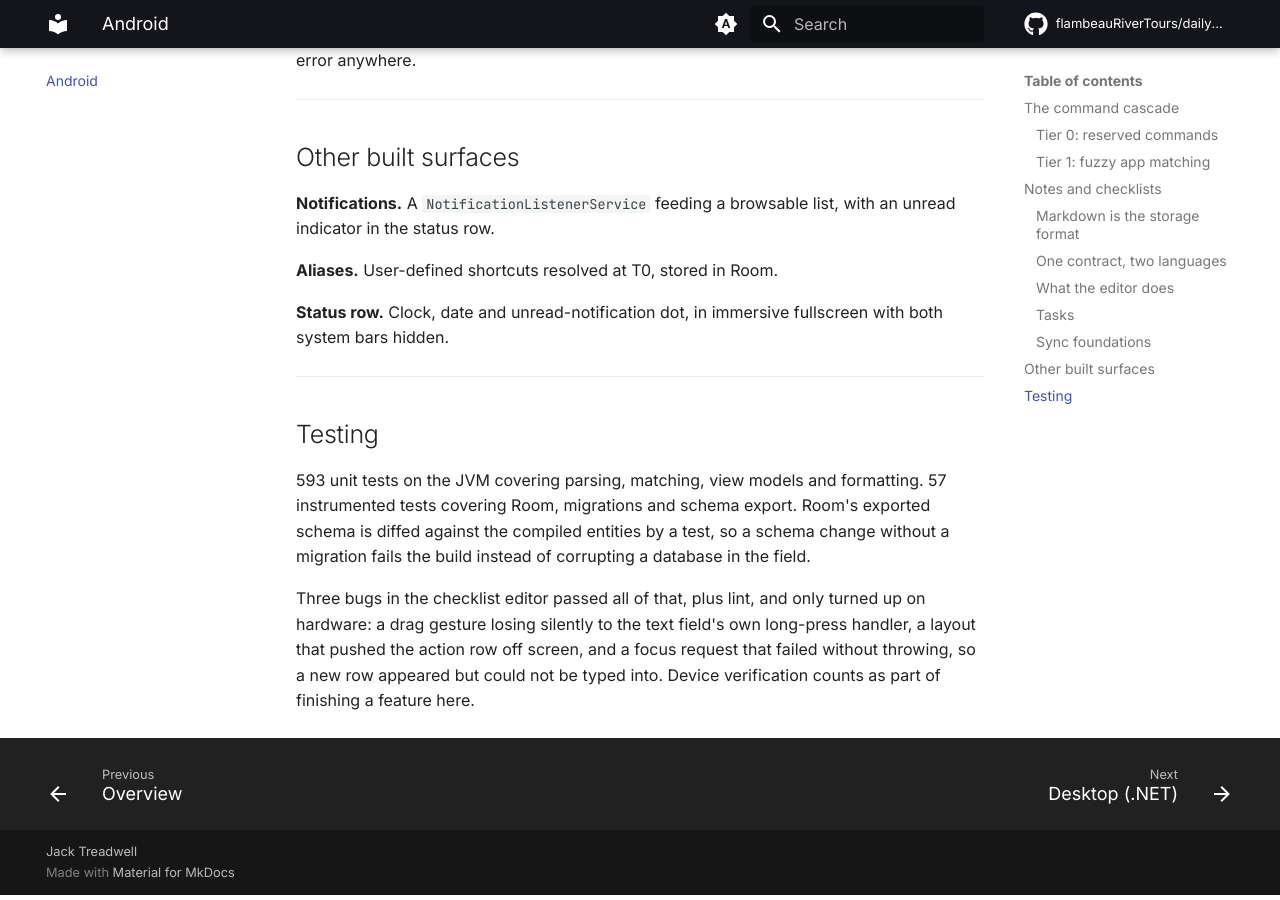
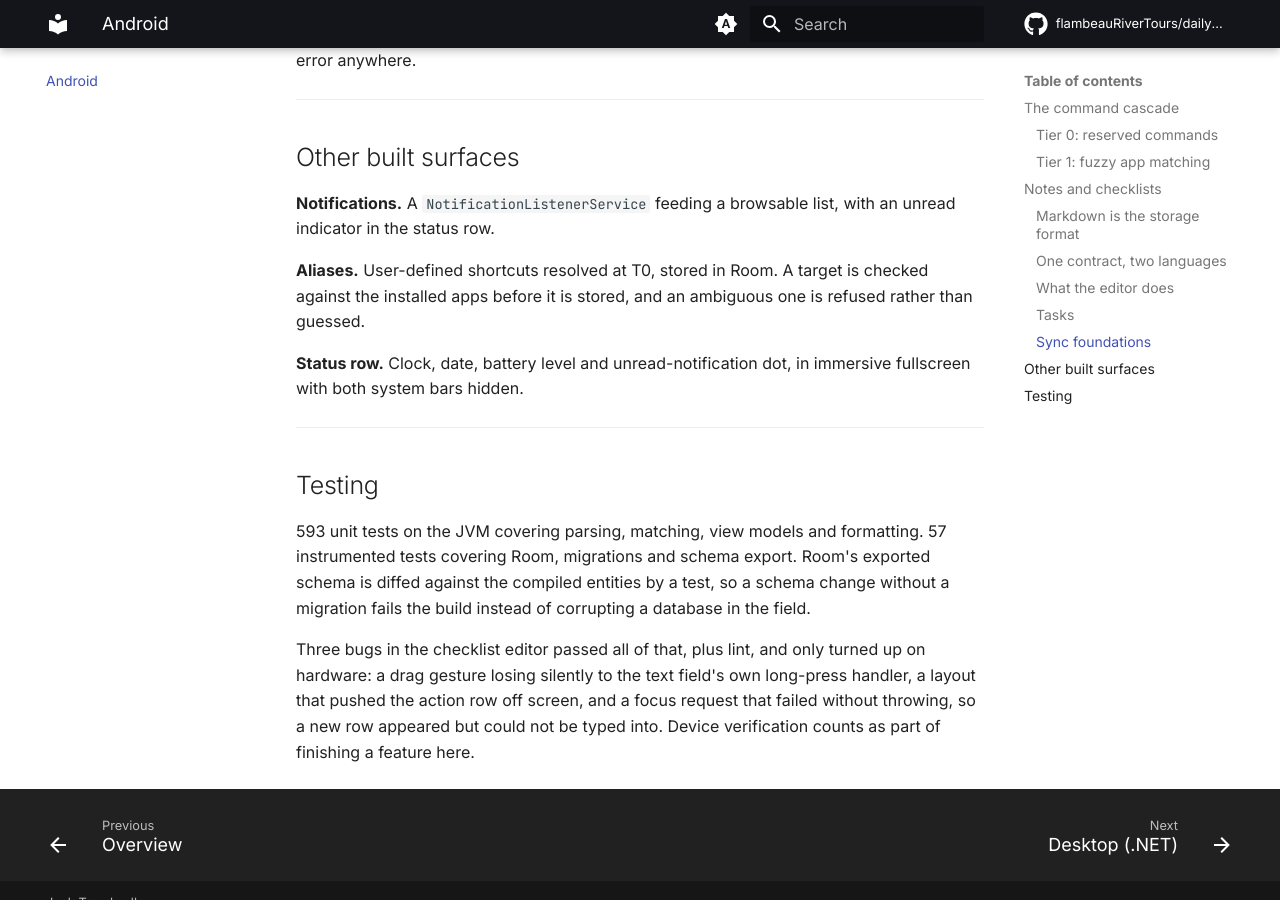
Before and after one commit to flambeauRiverTours/dailyDriver, an MkDocs documentation site: the page built from website/android.md, in a window 1280 px wide and 900 px high, scrolled down 5301 px. Built offline with MkDocs 1.6.1 and Material for MkDocs 9.7.7, drawn with Linux system fonts in a browser that asks for light colours; comment, search, counter and statistics services are not loaded.

Commit message:
docs: T161 T162 T164 keep the site current with the status row and alias validation
Co-Authored-By: Claude Opus 5 <noreply@anthropic.com>

```diff
--- a/website/android.md
+++ b/website/android.md
@@ -178,10 +178,11 @@ cascade-deleting its pending outbox row, which would have dropped edits with no
 **Notifications.** A `NotificationListenerService` feeding a browsable list, with an unread
 indicator in the status row.
 
-**Aliases.** User-defined shortcuts resolved at T0, stored in Room.
+**Aliases.** User-defined shortcuts resolved at T0, stored in Room. A target is checked against
+the installed apps before it is stored, and an ambiguous one is refused rather than guessed.
 
-**Status row.** Clock, date and unread-notification dot, in immersive fullscreen with both system
-bars hidden.
+**Status row.** Clock, date, battery level and unread-notification dot, in immersive fullscreen
+with both system bars hidden.
 
 ---
 
```
Also changed, not shown: website/index.md (+1 -1 lines).
